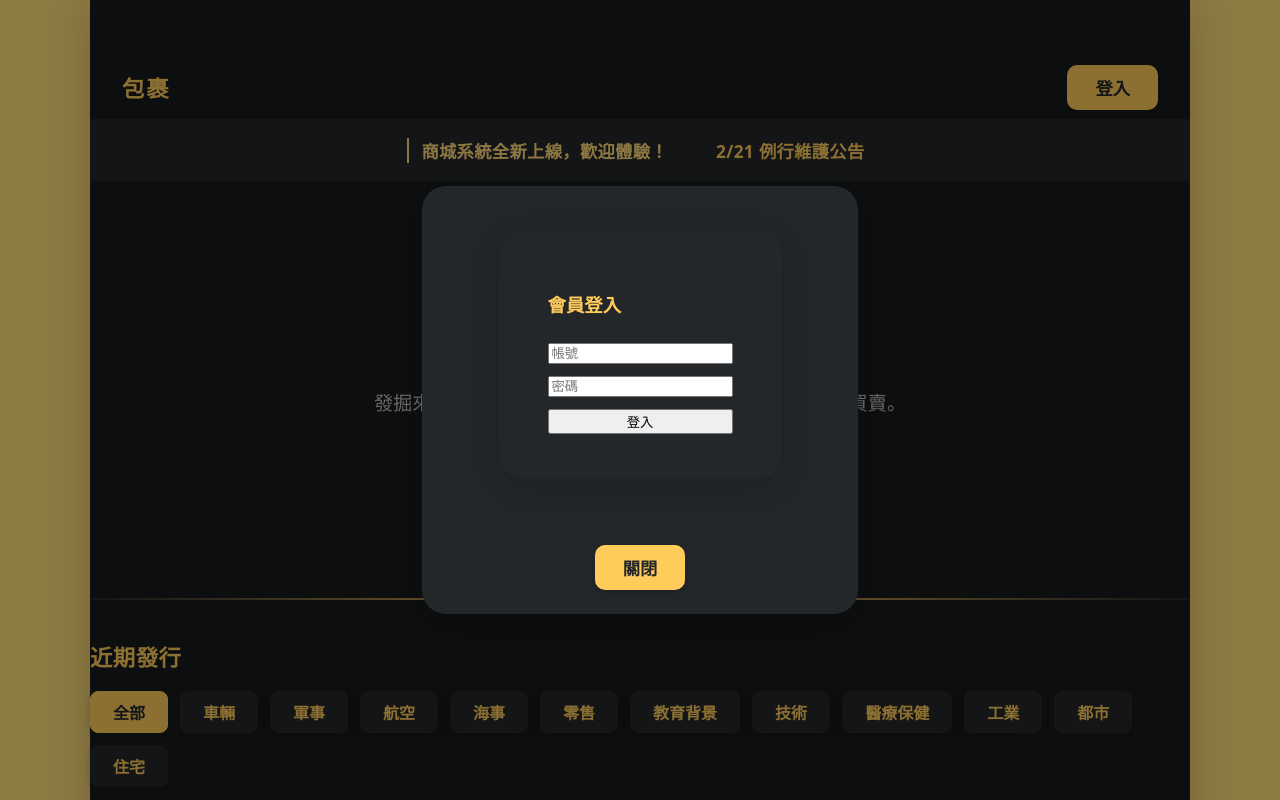
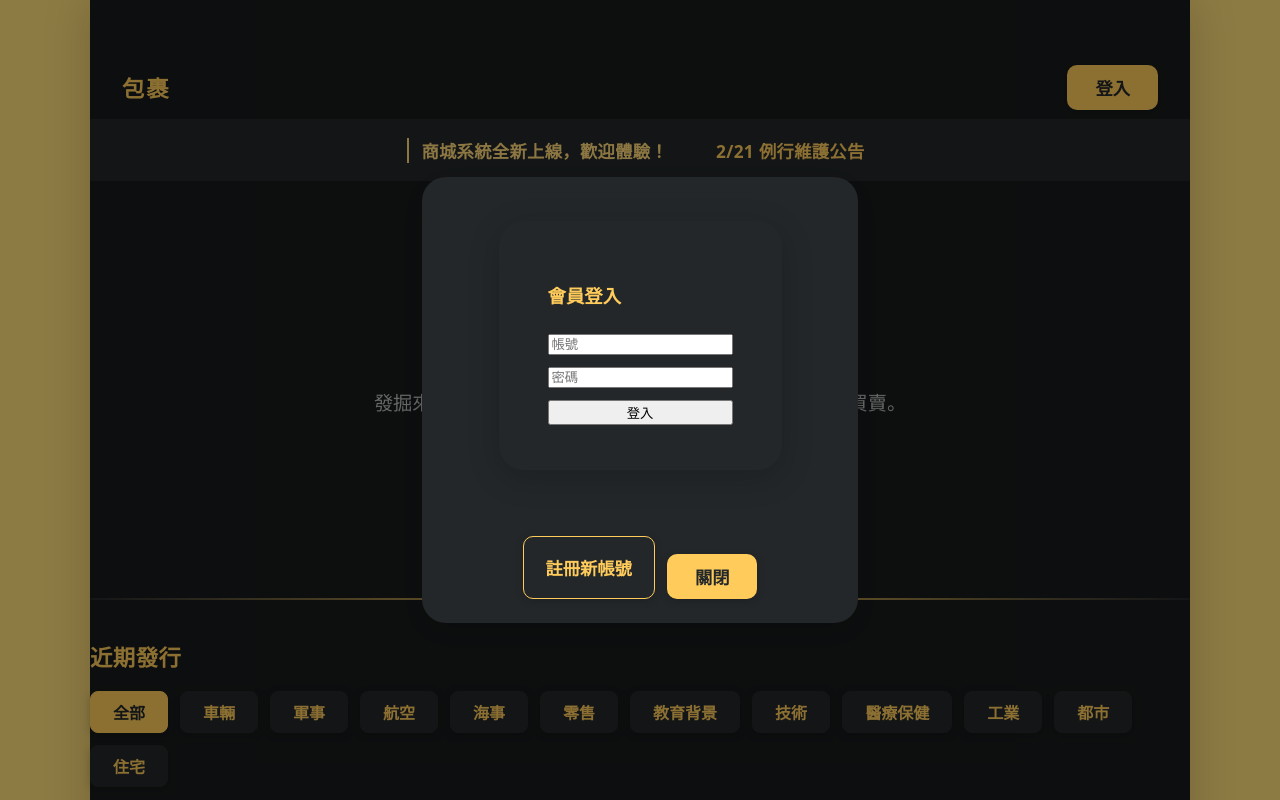
Before and after one commit to yaya9689/frontend, a React (Create React App) app: page / in a window 1280 px wide. Both pictures are taken after a click on the button "登入". Shown: the top 800 px of the page. Built offline with nearby package versions, Linux system fonts and the light colour scheme; no server answers.

Commit message:
新增登入/註冊切換按鈕樣式，改善登入彈窗功能

```diff
--- a/src/App.css
+++ b/src/App.css
@@ -441,3 +441,21 @@ body {
 .login-modal-close:hover {
   background: #ffd97a;
 }
+
+/* 登入/註冊切換按鈕樣式 */
+.login-modal-switch {
+  background: #23272a;
+  color: #ffcb5b;
+  border: 1px solid #ffcb5b;
+  border-radius: 10px;
+  padding: 10px 22px;
+  font-size: 1.08rem;
+  font-weight: 700;
+  cursor: pointer;
+  box-shadow: 0 2px 8px rgba(0,0,0,0.18);
+  transition: background 0.2s, color 0.2s;
+}
+.login-modal-switch:hover {
+  background: #ffcb5b;
+  color: #23272a;
+}
--- a/src/App.js
+++ b/src/App.js
@@ -15,7 +15,9 @@ function App() {
   const [page, setPage] = useState(1);
   const pageSize = 6;
   const [cart, setCart] = useState([]);
-  const [showLogin, setShowLogin] = useState(false);
+  const [showLogin, setShowLogin] = React.useState(false);
+  const [showRegister, setShowRegister] = React.useState(false);
+  const [loginMode, setLoginMode] = React.useState('login'); // login or register
 
   const fetchProducts = () => {
     setLoading(true);
@@ -61,14 +63,21 @@ function App() {
       <div className="header-bar">
         <div className="header-logo">包裹</div>
         <div className="header-nav">
-          <button className="header-login-btn" onClick={()=>setShowLogin(true)}>登入</button>
+          <button className="header-login-btn" onClick={()=>{setShowLogin(true);setLoginMode('login')}}>登入</button>
         </div>
       </div>
       {showLogin && (
         <div className="login-modal-bg" onClick={()=>setShowLogin(false)}>
           <div className="login-modal" onClick={e=>e.stopPropagation()}>
-            <Login />
-            <button className="login-modal-close" onClick={()=>setShowLogin(false)}>關閉</button>
+            {loginMode === 'login' ? <Login /> : <Register />}
+            <div style={{marginTop:'18px',display:'flex',gap:'12px'}}>
+              {loginMode === 'login' ? (
+                <button className="login-modal-switch" onClick={()=>setLoginMode('register')}>註冊新帳號</button>
+              ) : (
+                <button className="login-modal-switch" onClick={()=>setLoginMode('login')}>已有帳號？登入</button>
+              )}
+              <button className="login-modal-close" onClick={()=>setShowLogin(false)}>關閉</button>
+            </div>
           </div>
         </div>
       )}
```
